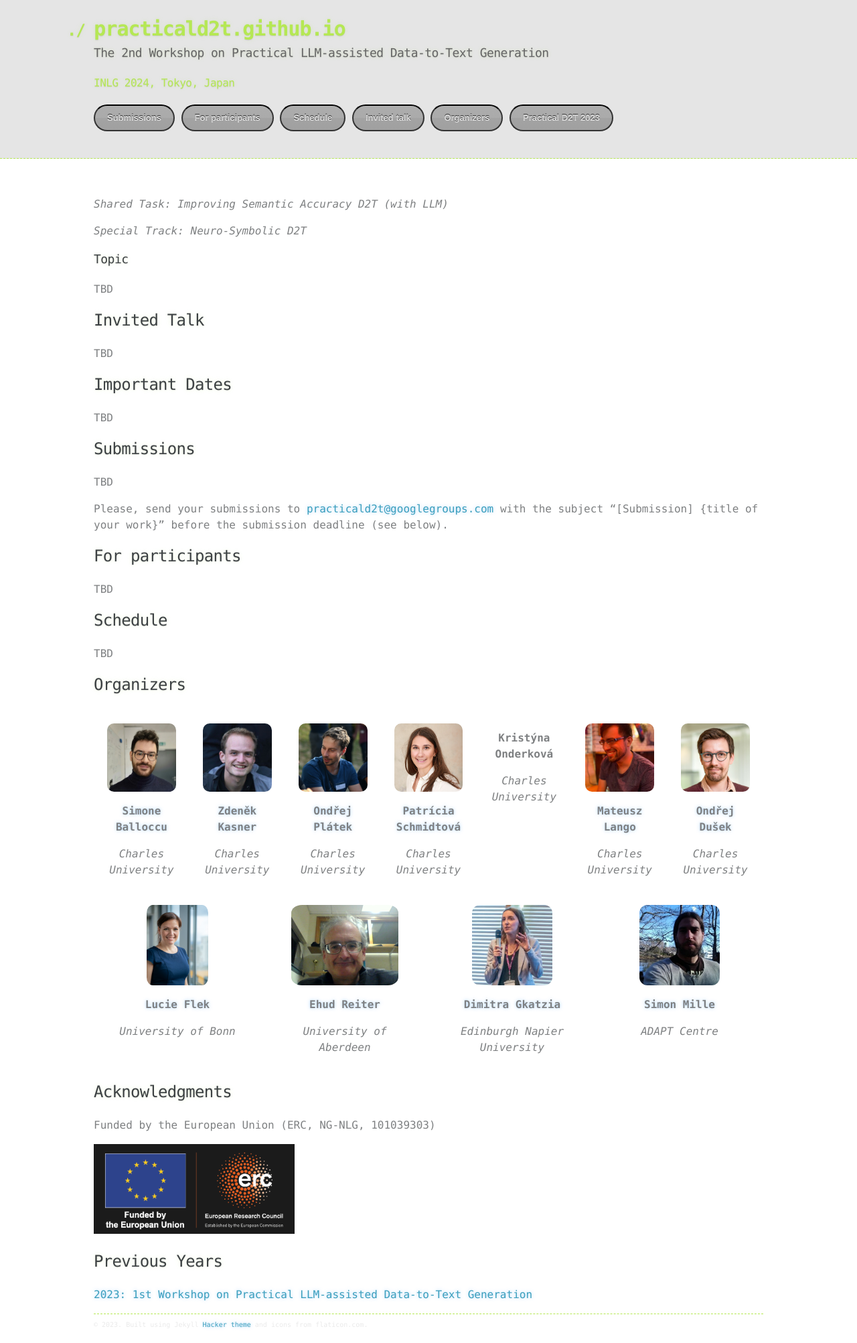
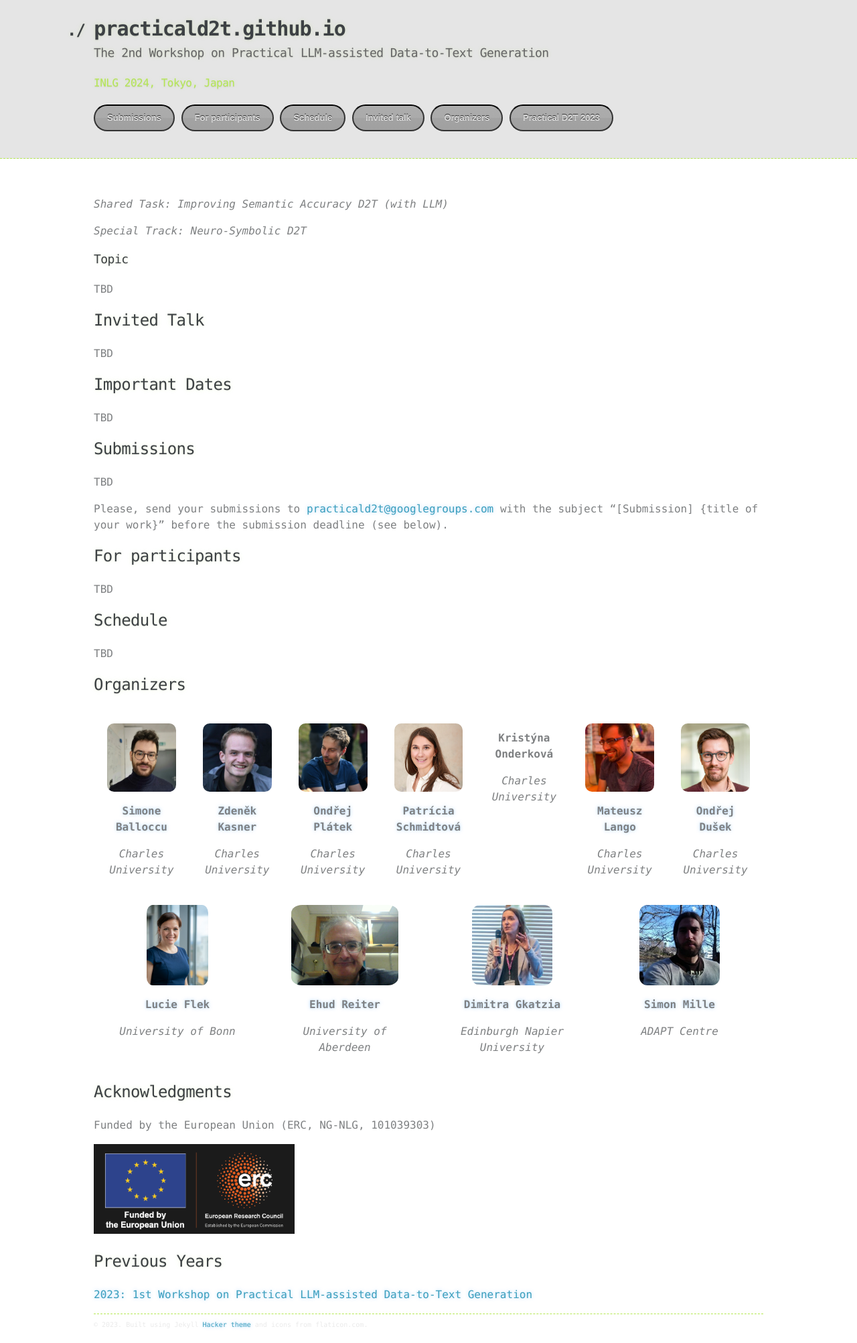
Before and after one commit to practicald2t/practicald2t.github.io, a Jekyll site: the page built from index.md, in a window 1280 px wide. Shown: the whole page at 67% size. Built offline with Jekyll 4.4.1, drawn with Linux system fonts in a browser that asks for light colours.

Commit message:
Update custom.css

```diff
--- a/assets/css/custom.css
+++ b/assets/css/custom.css
@@ -62,6 +62,9 @@ body {
   background-image: none;
 }
 
+header h1 {
+            color:  #3d4144;
+}
 
 h1,h2,h3 {
   color:  #3d4144;
```
